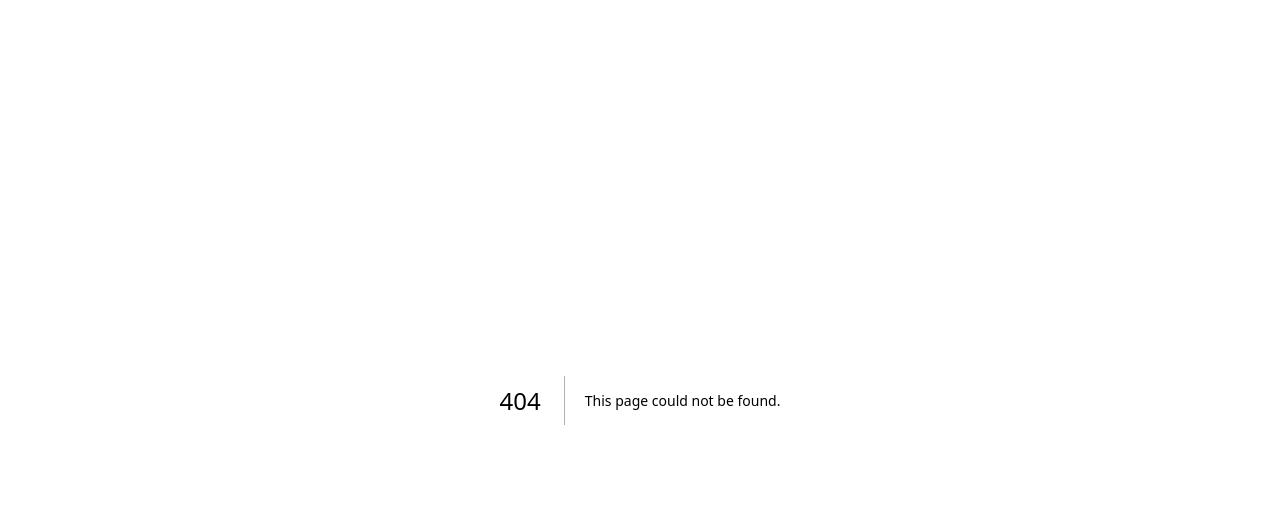
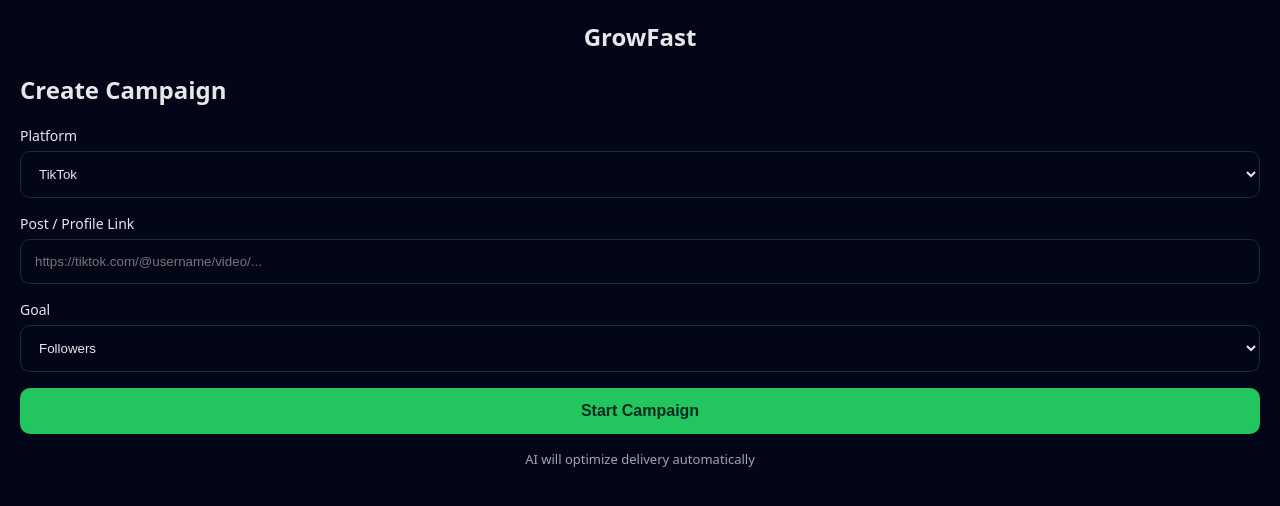
Before and after one commit to yooneaintchue161287-beep/socialmediagrow, a Next.js app: page /campaign in a window 1280 px wide. Before the commit this address had no page. Shown: the top 506 px of the page. Built offline with nearby package versions, Linux system fonts and the light colour scheme.

Commit message:
Create campaign.js

```diff
--- /dev/null
+++ b/pages/campaign.js
@@ -0,0 +1,84 @@
+export default function Campaign() {
+  return (
+    <div style={styles.page}>
+      <h1 style={styles.logo}>GrowFast</h1>
+
+      <h2 style={styles.title}>Create Campaign</h2>
+
+      <label style={styles.label}>Platform</label>
+      <select style={styles.input}>
+        <option>TikTok</option>
+        <option>Instagram</option>
+        <option>Facebook</option>
+      </select>
+
+      <label style={styles.label}>Post / Profile Link</label>
+      <input
+        style={styles.input}
+        placeholder="https://tiktok.com/@username/video/..."
+      />
+
+      <label style={styles.label}>Goal</label>
+      <select style={styles.input}>
+        <option>Followers</option>
+        <option>Likes</option>
+        <option>Views</option>
+      </select>
+
+      <button style={styles.primary}>Start Campaign</button>
+
+      <p style={styles.note}>
+        AI will optimize delivery automatically
+      </p>
+    </div>
+  );
+}
+
+const styles = {
+  page: {
+    minHeight: "100vh",
+    background: "#020617",
+    color: "#e5e7eb",
+    padding: "20px",
+    fontFamily: "system-ui",
+  },
+  logo: {
+    textAlign: "center",
+    fontSize: "24px",
+    fontWeight: "800",
+    marginBottom: "20px",
+  },
+  title: {
+    marginBottom: "20px",
+  },
+  label: {
+    fontSize: "14px",
+    marginBottom: "6px",
+    display: "block",
+  },
+  input: {
+    width: "100%",
+    padding: "14px",
+    marginBottom: "16px",
+    borderRadius: "10px",
+    border: "1px solid #1e293b",
+    background: "#020617",
+    color: "#e5e7eb",
+  },
+  primary: {
+    width: "100%",
+    padding: "14px",
+    borderRadius: "10px",
+    border: "none",
+    background: "#22c55e",
+    color: "#022c22",
+    fontWeight: "700",
+    fontSize: "16px",
+  },
+  note: {
+    marginTop: "16px",
+    textAlign: "center",
+    fontSize: "13px",
+    opacity: 0.7,
+  },
+};
```
